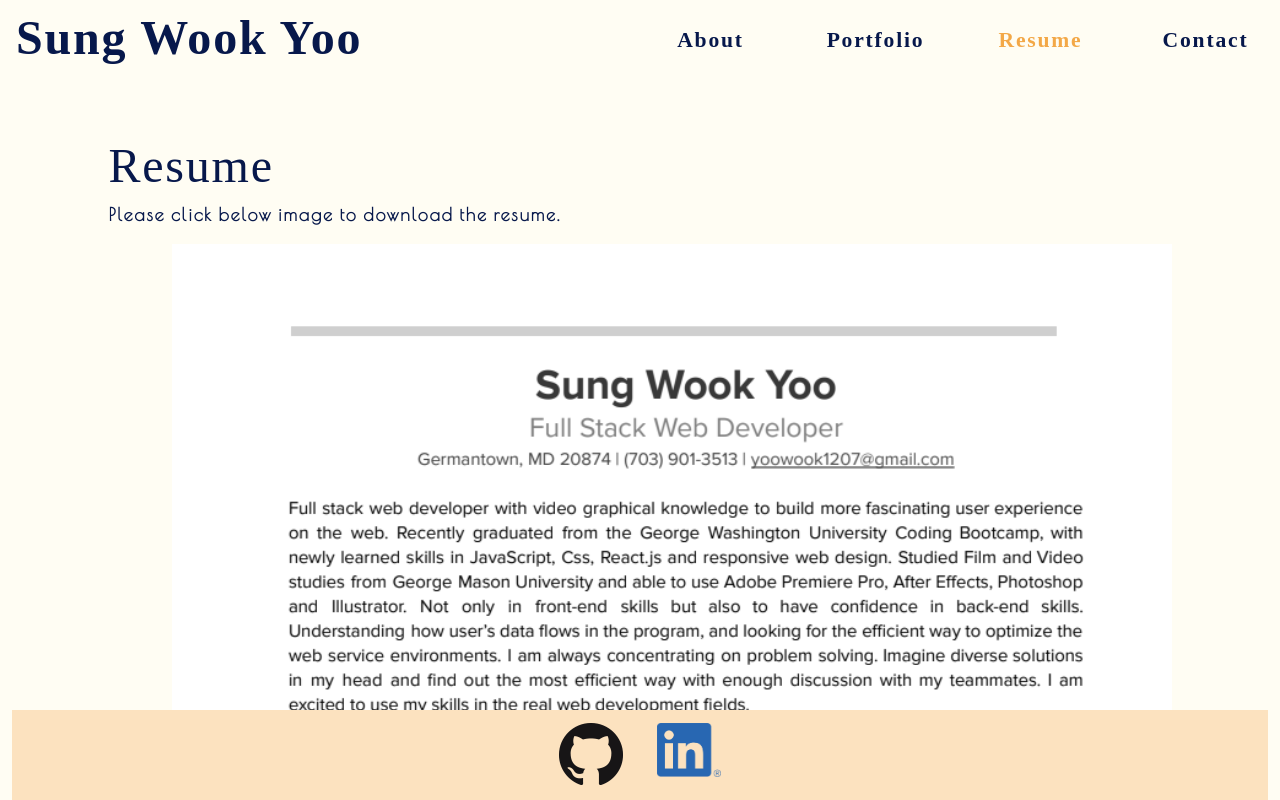
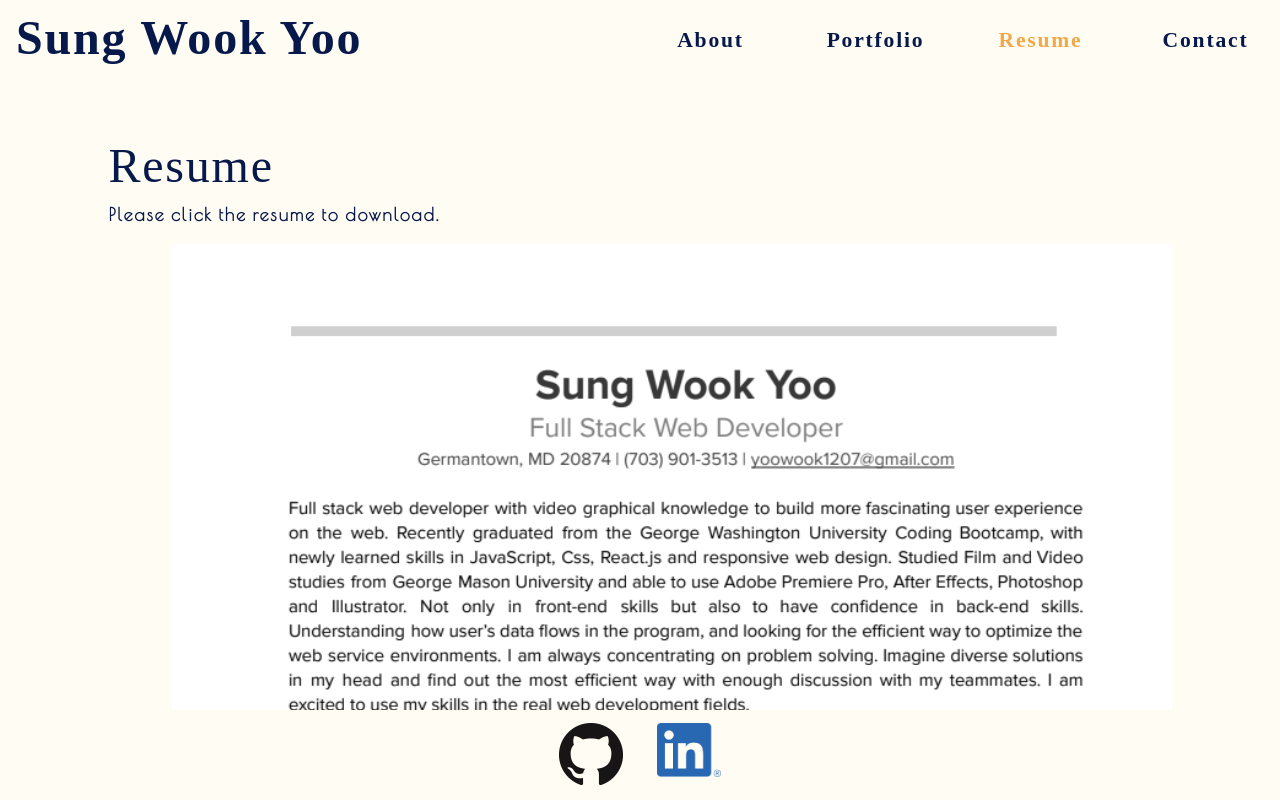
Before and after one commit to yoowook1207/Sung_Wook_Yoo-Portfolio, a React (Create React App) app: page / in a window 1280 px wide. Both pictures are taken after a click on the item "Resume". Shown: the top 800 px of the page. Built offline with nearby package versions, Linux system fonts and the light colour scheme; a web font is replaced by a local one.

Commit message:
resume updated

```diff
--- a/src/components/pages/Resume/index.js
+++ b/src/components/pages/Resume/index.js
@@ -5,7 +5,7 @@ function Resume() {
     return (
         <section>
             <h1>Resume</h1>
-            <p>Please click below image to download the resume.</p>
+            <p>Please click the resume to download.</p>
             <a href="../../../assets/resume/Resume Sungwook Yoo.pdf" download>
                 <img className= "app-image" src={require(`../../../assets/resume/Resume.png`)} alt="NEWSIFY application" />
             </a>
--- a/src/scss/index.scss
+++ b/src/scss/index.scss
@@ -418,7 +418,7 @@ $grid-breakpoints: (
 }
 
 .logo-container {
-  background-color: var(--tertiary);
+  background-color: var(--light);
   max-width: 1500px;
   margin: auto;
 }
```
Also changed, not shown: 1 other file (tests, documents, lock files or other folders).
